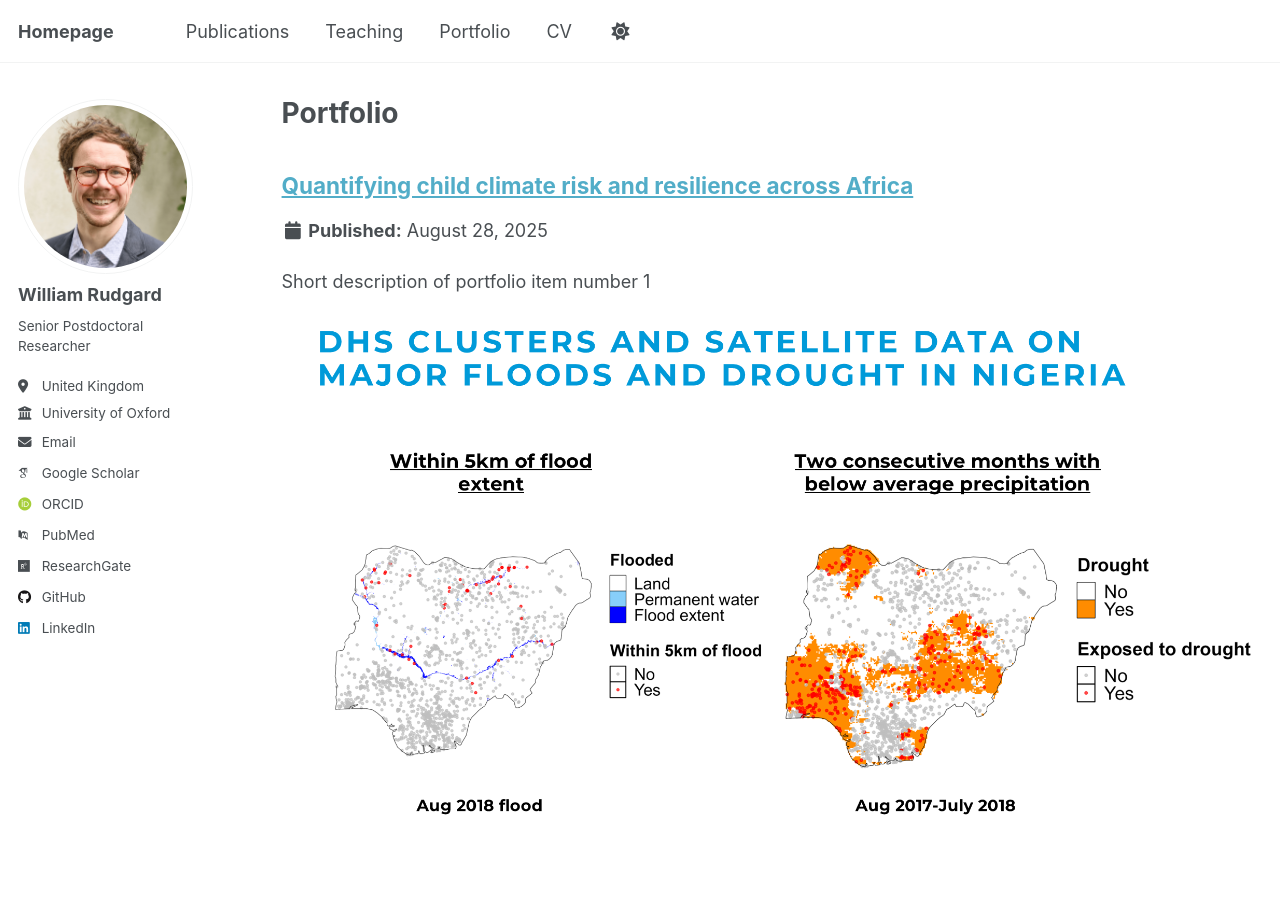
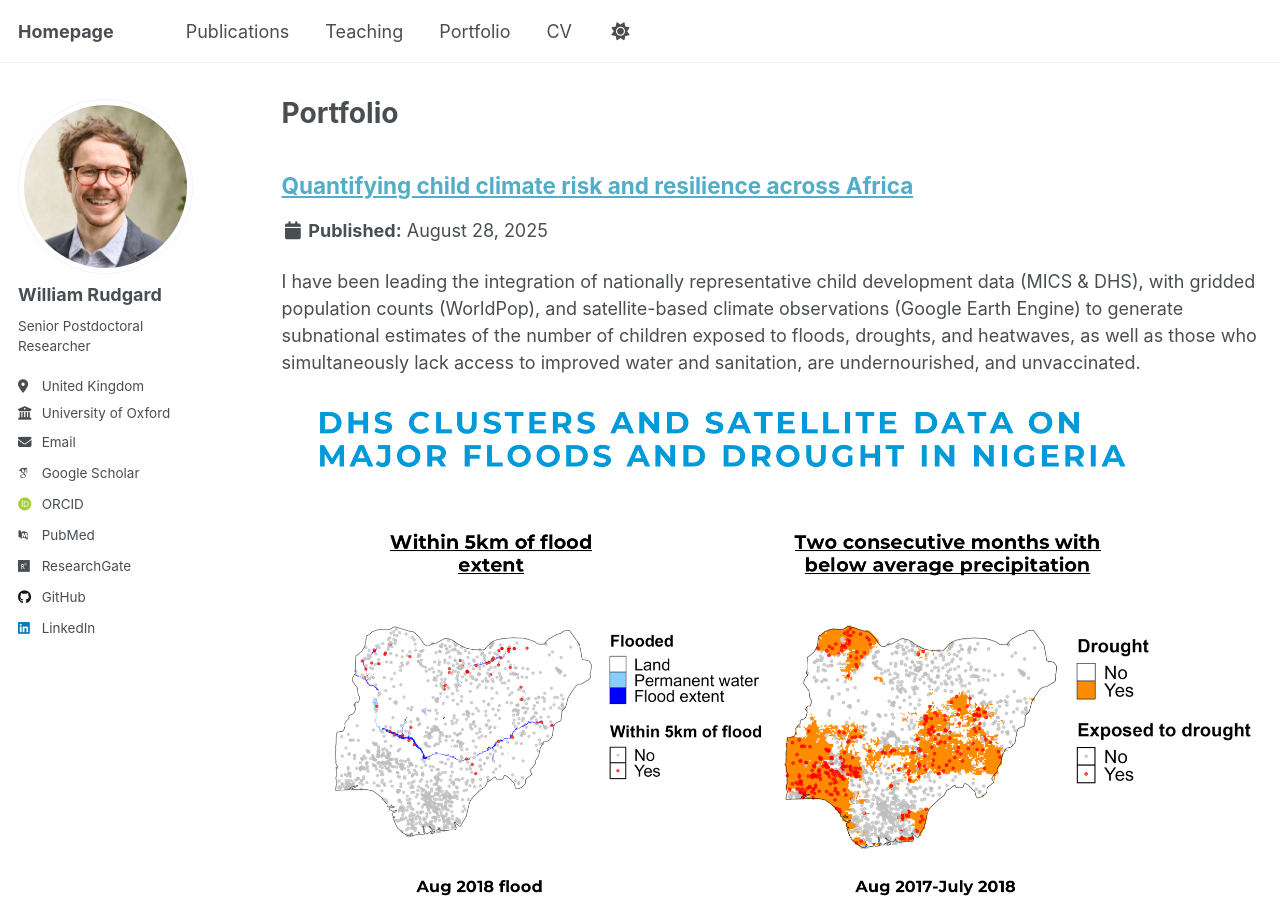
Before and after one commit to WilliamRudgard/williamrudgard.github.io, a Jekyll site: the page built from _pages/portfolio.html, in a window 1280 px wide and 900 px high. Built offline with Jekyll 4.4.1, drawn with Linux system fonts in a browser that asks for light colours; some web fonts are replaced; a script that is not in the unit is left out.

Commit message:
Update portfolio-1.md

```diff
--- a/_portfolio/portfolio-1.md
+++ b/_portfolio/portfolio-1.md
@@ -1,6 +1,6 @@
 ---
 title: "Quantifying child climate risk and resilience across Africa"
-excerpt: "Short description of portfolio item number 1<br/><img src='/images/Portfolio 1.png'>"
+excerpt: "I have been leading the integration of nationally representative child development data (MICS & DHS), with gridded population counts (WorldPop), and satellite-based climate observations (Google Earth Engine) to generate subnational estimates of the number of children exposed to floods, droughts, and heatwaves, as well as those who simultaneously lack access to improved water and sanitation, are undernourished, and unvaccinated.<br/><img src='/images/Portfolio 1.png'>"
 collection: portfolio
 ---
 
```
